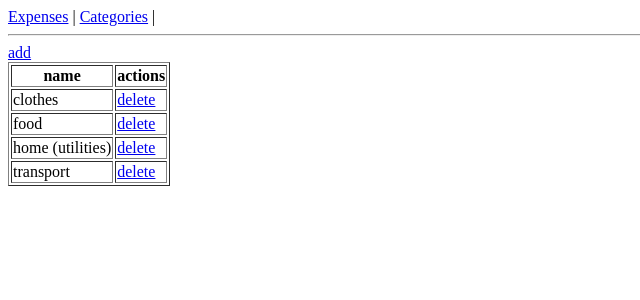
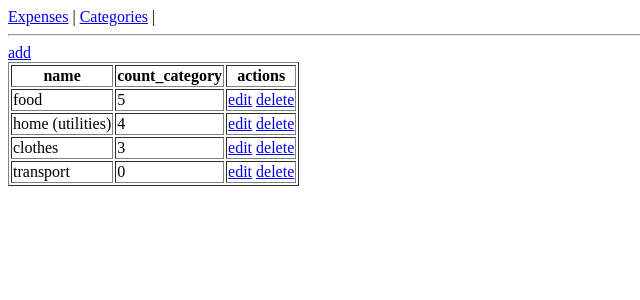
Before and after one commit to Pavel-1995/test_poland, a Django app: page /expenses/category/list/ in a window 1280 px wide. Shown: the top 300 px of the page, without its empty margins (0-640 px from the left). Run offline with Django 4.2, Linux system fonts and the light colour scheme; data comes from the database, SQL or seed files in the repository.

Commit message:
Add update view for . Add number of expenses per category row in category list.

```diff
--- a/expenses/reports.py
+++ b/expenses/reports.py
@@ -42,3 +42,12 @@ def total_summary_per_year_month(queryset):
         .annotate(summa_all=Sum('amount'))
         .values_list('month', 'summa_all'),
     ))
+
+
+
+
+def get_about_categories(queryset):
+    about_categories = queryset \
+        .annotate(count_category=Count('expense')) \
+        .order_by('-count_category')
+    return about_categories
--- a/expenses/templates/expenses/category_list.html
+++ b/expenses/templates/expenses/category_list.html
@@ -7,16 +7,21 @@
 	<thead>
 		<tr>
 			<th>name</th>
+			<th>count_category</th>
 			<th>actions</th>
 		</tr>
 	</thead>
 	<tbody>
-		{% for obj in object_list %}
+		{% for obj in about_categories %}
 		<tr>
 			<td>
-				{{obj.name}}
+				{{obj}}
+			</td>
+            <td>
+				{{ obj.count_category }}
 			</td>
 			<td>
+				<a href="{% url 'expenses:expense-edit' obj.id %}">edit</a>
 				<a href="{% url 'expenses:category-delete' obj.id %}">delete</a>
 			</td>
 		</tr>
--- a/expenses/views.py
+++ b/expenses/views.py
@@ -1,10 +1,9 @@
 from django.views.generic.list import ListView
-# from django.db.models import Q
 
 from .forms import ExpenseSearchForm
 from .models import Expense, Category
 from .reports import summary_per_category, total_amount_spent, total_summary_per_year_month, \
-    total_summary_per_number_month
+    total_summary_per_number_month, get_about_categories
 
 
 class ExpenseListView(ListView):
@@ -61,3 +60,11 @@ class ExpenseListView(ListView):
 class CategoryListView(ListView):
     model = Category
     paginate_by = 5
+
+    def get_context_data(self, *, object_list=None, **kwargs):
+        queryset = object_list if object_list is not None else self.object_list
+        context = super().get_context_data(
+            object_list=queryset,
+            about_categories=get_about_categories(queryset),
+            **kwargs)
+        return context
```
